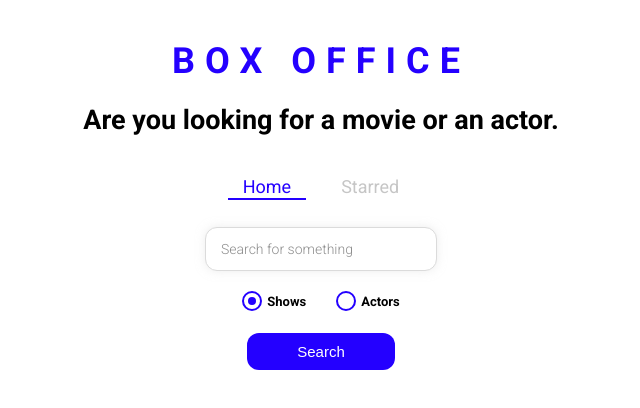
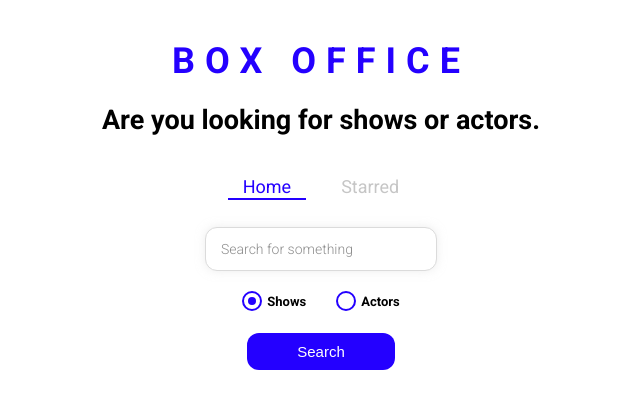
Before and after one commit to SOUMYADEVSANYAL/box-office, a React (Create React App) app: page / in a window 1280 px wide. Shown: the top 408 px of the page, without its empty margins (319-959 px from the left). Built offline with nearby package versions, Linux system fonts and the light colour scheme.

Commit message:
Optimized components.

```diff
--- a/package.json
+++ b/package.json
@@ -13,6 +13,7 @@
     "react-router-dom": "^5.3.0",
     "react-scripts": "5.0.0",
     "styled-components": "^5.3.3",
+    "surge": "^0.23.1",
     "web-vitals": "^0.2.4",
     "workbox-background-sync": "^5.1.4",
     "workbox-broadcast-update": "^5.1.4",
--- a/src/components/CustomRadio.js
+++ b/src/components/CustomRadio.js
@@ -1,6 +1,6 @@
 /* eslint-disable react/destructuring-assignment */
 /* eslint-disable react/function-component-definition */
-import React from 'react';
+import React, { memo } from 'react';
 import styled from 'styled-components';
 
 const RadioWrapper = styled.label`
@@ -65,4 +65,4 @@ const CustomRadio = ({ label, ...restProps }) => {
   );
 };
 
-export default CustomRadio;
+export default memo(CustomRadio);
--- a/src/components/MainPageLayout.js
+++ b/src/components/MainPageLayout.js
@@ -8,7 +8,7 @@ const MainPageLayout = ({ children }) => {
     <div>
       <Title
         title="Box Office"
-        subTitle="Are you looking for a movie or an actor."
+        subTitle="Are you looking for shows or actors."
       />
       <Navs />
       {children}
--- a/src/components/Navs.js
+++ b/src/components/Navs.js
@@ -1,5 +1,5 @@
 /* eslint-disable react/function-component-definition */
-import React from 'react';
+import React, { memo } from 'react';
 // eslint-disable-next-line no-unused-vars
 import { Link, useLocation } from 'react-router-dom';
 import { NavList, LinkStyled } from './Navs.styled';
@@ -28,4 +28,4 @@ const Navs = () => {
   );
 };
 
-export default Navs;
+export default memo(Navs);
--- a/src/components/Title.js
+++ b/src/components/Title.js
@@ -1,5 +1,5 @@
 /* eslint-disable react/function-component-definition */
-import React from 'react';
+import React, { memo } from 'react';
 import { TitleWrapper } from './Title.styled';
 
 const Title = ({ title, subTitle }) => {
@@ -11,4 +11,4 @@ const Title = ({ title, subTitle }) => {
   );
 };
 
-export default Title;
+export default memo(Title);
--- a/src/components/shows/ShowCard.js
+++ b/src/components/shows/ShowCard.js
@@ -1,5 +1,5 @@
 /* eslint-disable react/function-component-definition */
-import React from 'react';
+import React, { memo } from 'react';
 import { Link } from 'react-router-dom';
 // eslint-disable-next-line no-unused-vars
 import { SearchCard, Star } from '../styled';
@@ -30,4 +30,4 @@ const ShowCard = ({ id, image, name, summary, onStarClick, isStarred }) => {
   );
 };
 
-export default ShowCard;
+export default memo(ShowCard);
--- a/src/components/shows/ShowGrid.js
+++ b/src/components/shows/ShowGrid.js
@@ -1,6 +1,7 @@
+/* eslint-disable react-hooks/rules-of-hooks */
 /* eslint-disable array-callback-return */
 /* eslint-disable react/function-component-definition */
-import React from 'react';
+import React, { useCallback } from 'react';
 import ShowCard from './ShowCard';
 import NOT_FOUND_IMAGE from '../../images/not-found.png';
 import { FlexGrid } from '../styled';
@@ -13,13 +14,13 @@ const ShowGrid = ({ data }) => {
     <FlexGrid>
       {data.map(({ show }) => {
         const isStarred = starredShows.includes(show.id);
-        const onStarClick = () => {
+        const onStarClick = useCallback(() => {
           if (isStarred) {
             dispatchStarred({ type: 'REMOVE', showId: show.id });
           } else {
             dispatchStarred({ type: 'ADD', showId: show.id });
           }
-        };
+        }, [isStarred, show.id]);
         return (
           <ShowCard
             key={show.id}
--- a/src/pages/Home.js
+++ b/src/pages/Home.js
@@ -1,6 +1,6 @@
 /* eslint-disable no-unused-vars */
 /* eslint-disable react/function-component-definition */
-import React, { useState } from 'react';
+import React, { useState, useCallback } from 'react';
 import MainPageLayout from '../components/MainPageLayout';
 import { apiGet } from '../misc/config';
 import ShowGrid from '../components/shows/ShowGrid';
@@ -13,6 +13,20 @@ import {
 } from './Home.styled';
 import CustomRadio from '../components/CustomRadio';
 
+const renderResults = results => {
+  if (results && results.length === 0) {
+    return <div>No results found</div>;
+  }
+  if (results && results.length > 0) {
+    return results[0].show ? (
+      <ShowGrid data={results} />
+    ) : (
+      <ActorsGrid data={results} />
+    );
+  }
+  return null;
+};
+
 const Home = () => {
   const [input, setInput] = useLastQuery();
   const [results, setResults] = useState(null);
@@ -20,9 +34,12 @@ const Home = () => {
 
   const isRadioShow = radioOption === 'shows';
 
-  const onInputChange = ev => {
-    setInput(ev.target.value);
-  };
+  const onInputChange = useCallback(
+    ev => {
+      setInput(ev.target.value);
+    },
+    [setInput]
+  );
 
   const onSearch = () => {
     apiGet(`search/${radioOption}?q=${input}`).then(result => {
@@ -37,23 +54,9 @@ const Home = () => {
     }
   };
 
-  const renderResults = () => {
-    if (results && results.length === 0) {
-      return <div>No results found</div>;
-    }
-    if (results && results.length > 0) {
-      return results[0].show ? (
-        <ShowGrid data={results} />
-      ) : (
-        <ActorsGrid data={results} />
-      );
-    }
-    return null;
-  };
-
-  const onRadioChange = ev => {
+  const onRadioChange = useCallback(ev => {
     setRadioOption(ev.target.value);
-  };
+  }, []);
   return (
     <MainPageLayout>
       <SearchInput
@@ -89,7 +92,7 @@ const Home = () => {
           Search
         </button>
       </SearchButtonWrapper>
-      {renderResults()}
+      {renderResults(results)}
     </MainPageLayout>
   );
 };
--- a/src/service-worker.js
+++ b/src/service-worker.js
@@ -1,3 +1,6 @@
+/* eslint-disable prefer-template */
+/* eslint-disable prefer-regex-literals */
+/* eslint-disable no-underscore-dangle */
 /* eslint-disable no-restricted-globals */
 
 // This service worker can be customized!
```
Also changed, not shown: 1 other file (tests, documents, lock files or other folders).
